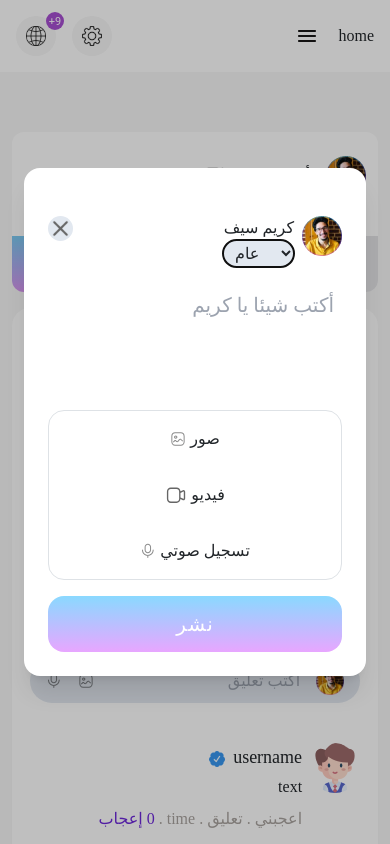
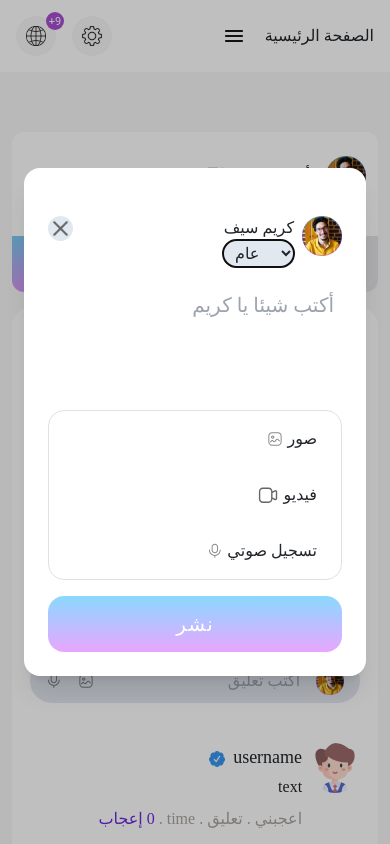
Before and after one commit to mohamedmansour0991/Helnet, a React (Vite) app: page /home in a window 390 px wide. Both pictures are taken after a click on the button "صور". Shown: the top 844 px of the page. Built offline with nearby package versions, Linux system fonts and the light colour scheme; a web font is replaced by a local one.

Commit message:
edit menu

```diff
--- a/src/App.jsx
+++ b/src/App.jsx
@@ -65,8 +65,8 @@ function App() {
         <Route path="/:allroute" element={<MainPage />} />
         <Route path="/" element={<MainPage />} />
         {/* <Route path="/" element={<MainPage />} /> */}
+        <Route path="/settings/:name" element={<Settings />} />
         {/* <Route path="/home" element={<MainPage />} /> */}
-        <Route path="/settings/:name" element={<Settings />} />
         {/* <Route path="/settings/update-info" element={<Settings />} />
         <Route path="/settings/change-pass" element={<Settings />} />
         <Route path="/settings/privacy" element={<Settings />} />
--- a/src/App.scss
+++ b/src/App.scss
@@ -16,6 +16,7 @@ body {
 .bg-body {
   background-color: var(--main-bg) !important;
   min-height: 100%;
+  overflow: hidden;
 }
 
 .title {
--- a/src/components/navbar/Navbar.jsx
+++ b/src/components/navbar/Navbar.jsx
@@ -1,5 +1,5 @@
-import { Link, useLocation, useNavigate } from "react-router-dom";
-import { useState } from "react";
+import { Link, useLocation, useNavigate, useParams } from "react-router-dom";
+import { useEffect, useRef, useState } from "react";
 import {
   lamp,
   lampColored,
@@ -16,23 +16,47 @@ import {
   menu,
   profile1,
   favicon,
+  pen,
+  info,
+  logout,
+  support,
+  language,
+  art,
+  mobilephone,
+  eye,
 } from "/src/assets/images/icons";
 import "./Navbar.scss";
 import { t } from "i18next";
 
 export default function Navbar() {
+  const name = window.location.pathname.split("/")[1];
+  console.log(name);
   const mainNavbarList = [
-    { name: "home", icon: home, coloredIcon: homeColored },
-    { name: "video", icon: video, coloredIcon: videoColored },
-    { name: "reel", icon: reel, coloredIcon: reelColored },
-    { name: "store", icon: store, coloredIcon: storeColored },
-    { name: "lamp", icon: lamp, coloredIcon: lampColored },
+    { name: t("Home"), icon: home, coloredIcon: homeColored, link: "home" },
+    { name: t("video"), icon: video, coloredIcon: videoColored, link: "video" },
+    { name: t("Reel"), icon: reel, coloredIcon: reelColored, link: "reel" },
+    { name: t("Store"), icon: store, coloredIcon: storeColored, link: "store" },
+    { name: t("Lamp"), icon: lamp, coloredIcon: lampColored, link: "lamp" },
+  ];
+  const mainMenuLabels = [
+    { name: t("Update Information"), icon: pen, link: "settings/update-info" },
+    { name: t("My Information"), icon: info, link: "settings/user-info" },
+    {
+      name: t("Edit Password"),
+      icon: eye,
+      link: "settings/change-pass",
+    },
+    { name: t("Privacy"), icon: mobilephone, link: "settings/privacy" },
+    { name: t("Language"), icon: language, link: "settings/language" },
+    { name: t("Color"), icon: art, link: "settings/art" },
+    { name: t("Support"), icon: support, link: "settings/support" },
+    { name: t("Logout"), icon: logout, link: "login" },
   ];
 
   const userOptionsList = [
-    { name: "settings/user-info", icon: settings },
-    { name: "globe", icon: globe },
-    { name: "profile1", icon: profile1 },
+    { name: "settings/", icon: settings, link: "settings/update-user" },
+    { name: t("globe"), icon: globe, link: "globe" },
+    { name: t("profile1"), icon: profile1, link: "profile1" },
   ];
 
   const navigate = useNavigate();
@@ -56,6 +80,24 @@ export default function Navbar() {
 
   const direction = localStorage.getItem("direction");
 
+  const menuRef = useRef();
+
+  useEffect(() => {
+    const handleClick = (e) => {
+      if (menuRef.current.contains(e.target)) {
+        // inside click
+        return;
+      } else {
+        setIsOpened(false);
+      }
+    };
+
+    document.addEventListener("mousedown", handleClick);
+    return () => {
+      document.removeEventListener("mousedown", handleClick);
+    };
+  }, [menuRef]);
+
   return (
     <nav className={`navbar ${direction}`}>
       <Link className="navbar__logo" to={"/"}>
@@ -67,7 +109,7 @@ export default function Navbar() {
             key={index}
             role="button"
             onClick={() => {
-              navigate(`/${tap.name}`);
+              navigate(`/${tap.link}`);
             }}
           >
             {currentPath === tap.name ? (
@@ -94,7 +136,7 @@ export default function Navbar() {
             role="button"
             className={tap.name}
             onClick={() => {
-              navigate(`/${tap.name}`);
+              navigate(`/${tap.link}`);
             }}
           >
             <img src={tap.icon} alt="" />
@@ -114,7 +156,13 @@ export default function Navbar() {
         ))}
       </ul>
       <div className="navbar__list mobileButton">
-        <p>{currentPath}</p>
+        <div>
+          {[...userOptionsList, ...mainMenuLabels, ...mainNavbarList].map(
+            (f) => (
+              <div>{f.link == currentPath && f.name}</div>
+            )
+          )}
+        </div>
         <img
           src={menu}
           alt=""
@@ -122,8 +170,17 @@ export default function Navbar() {
           onClick={() => setIsOpened(!isOpened)}
         />
       </div>
-      <ul className={`navbar__list mobileMenu ${isOpened} ${direction}`}>
-        <Link>
+      <ul
+        ref={menuRef}
+        className={`navbar__list mobileMenu p-0 py-4  d-grid  ${isOpened} ${direction} `}
+        style={{
+          overflowY: "scroll",
+          height: "100vh",
+          boxShadow: "0px 1px 7px 0px #3D5B5945",
+          transition: ".4s",
+        }}
+      >
+        <Link className="p-3">
           <img src={favicon} alt="Helnet logo" />
         </Link>
 
@@ -131,14 +188,31 @@ export default function Navbar() {
           <li
             key={index}
             role="button"
+            className="p-3"
             onClick={() => {
-              navigate(`/${tap.name}`);
+              setIsOpened(false);
+              navigate(`/${tap.link}`);
             }}
           >
             <img src={tap.icon} alt="" />
             <p>{t(tap.name)}</p>
           </li>
         ))}
+        {name === "settings" &&
+          mainMenuLabels.map((tap, index) => (
+            <li
+              className="p-3"
+              key={index}
+              role="button"
+              onClick={() => {
+                setIsOpened(false);
+                navigate(`/${tap.link}`);
+              }}
+            >
+              <img src={tap.icon} alt="" />
+              <p>{t(tap.name)}</p>
+            </li>
+          ))}
       </ul>
     </nav>
   );
--- a/src/components/navbar/Navbar.scss
+++ b/src/components/navbar/Navbar.scss
@@ -104,7 +104,15 @@
     }
 
     &.mobileMenu {
-      display: none;
+      left: -400px !important;
+      &.true {
+        left: 0px !important;
+      }
+      @media (min-width: 1100px) {
+        & {
+          display: none !important;
+        }
+      }
 
       @media screen and (max-width: 1050px) {
         background-color: var(--bg-color);
@@ -125,14 +133,13 @@
           display: grid;
           position: fixed;
         }
-
         & > li,
         & > a {
           display: flex;
           // grid-template-columns: auto 1fr;
           flex-direction: row-reverse;
           align-items: center;
-          justify-content: end;
+          // justify-content: flex-end;
           gap: 2rem;
         }
       }
@@ -167,3 +174,19 @@
     }
   }
 }
+
+.en {
+  .mobileMenu {
+    left: auto !important;
+    right: -400px !important;
+    &.true {
+      right: 0px !important;
+      left: auto !important;
+    }
+    @media (min-width: 1100px) {
+      & {
+        display: none !important;
+      }
+    }
+  }
+}
--- a/src/components/ui/createPost/CreatePost.jsx
+++ b/src/components/ui/createPost/CreatePost.jsx
@@ -144,7 +144,7 @@ export default function CreatePost() {
           dir={direction}
         >
           <p className="d-none d-sm-block">{t("add to your post")}</p>
-          <div className="sm:flex d-flex flex-column flex-sm-row flex-wrap   items-center gap-sm-6">
+          <div className="sm:flex d-flex flex-column flex-sm-row flex-wrap   gap-sm-6">
             {buttons &&
               buttons.map((button) => (
                 <button
```
